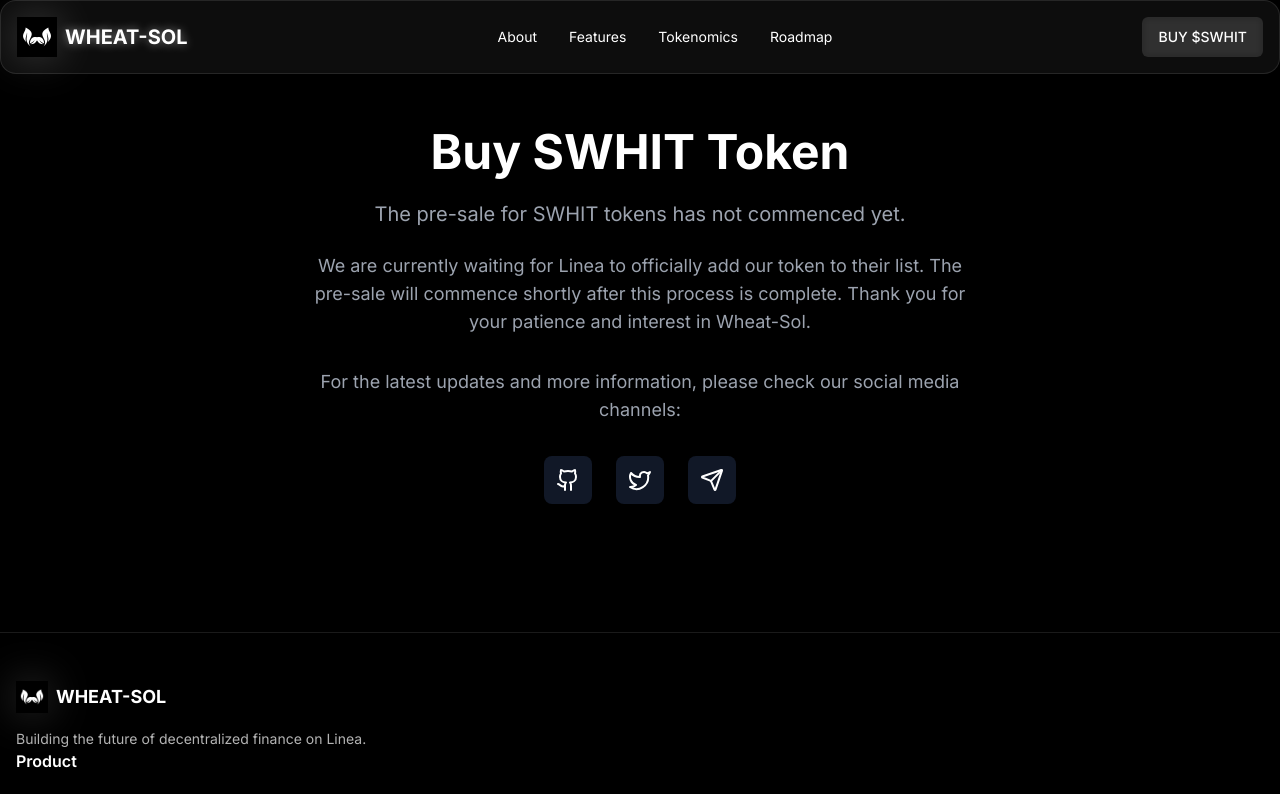
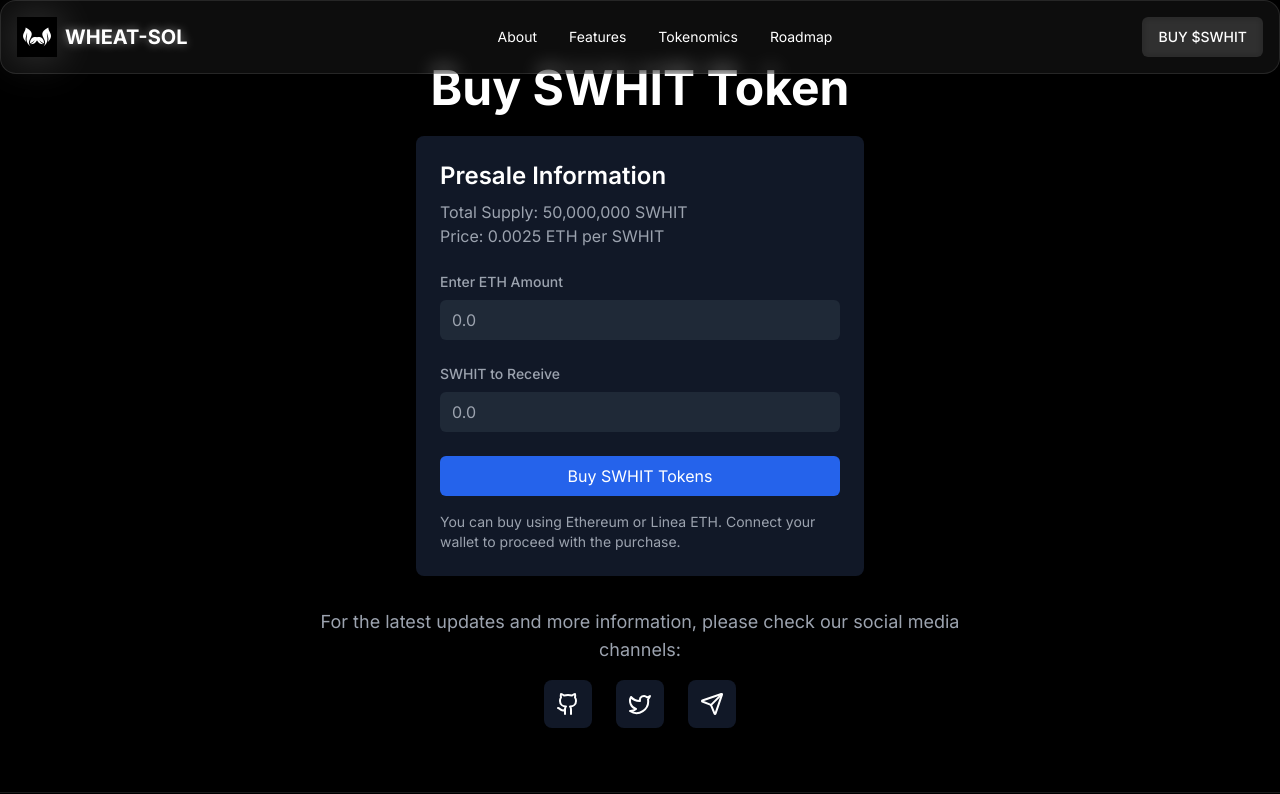
Before and after one commit to wheat-eco/page, a Next.js app in the folder swhit/: page /buy in a window 1280 px wide. Shown: the top 794 px of the page. Built offline with nearby package versions, Linux system fonts and the light colour scheme.

Commit message:
Update page.tsx

```diff
--- a/swhit/app/buy/page.tsx
+++ b/swhit/app/buy/page.tsx
@@ -1,26 +1,75 @@
 'use client'
 
+import { useState } from 'react'
 import { NavBar } from "@/components/nav-bar"
 import { Footer } from "@/components/footer"
 import { Github, Twitter, Send } from 'lucide-react'
 import Link from "next/link"
 
 export default function BuyPage() {
+  const [ethAmount, setEthAmount] = useState('')
+  const [swhitAmount, setSwhitAmount] = useState('')
+
+  const handleEthChange = (e: React.ChangeEvent<HTMLInputElement>) => {
+    const value = e.target.value
+    setEthAmount(value)
+    setSwhitAmount((parseFloat(value) / 0.0025).toString())
+  }
+
+  const handleSwhitChange = (e: React.ChangeEvent<HTMLInputElement>) => {
+    const value = e.target.value
+    setSwhitAmount(value)
+    setEthAmount((parseFloat(value) * 0.0025).toString())
+  }
+
   return (
     <div className="min-h-screen bg-black">
       <NavBar />
-      <main className="flex flex-col items-center justify-center flex-1 px-4 py-32">
+      <main className="flex flex-col items-center justify-center flex-1 px-4 py-16">
         <h1 className="text-4xl md:text-5xl font-bold text-center text-white mb-6">
           Buy SWHIT Token
         </h1>
-        <div className="max-w-2xl text-center">
-          <p className="text-xl text-gray-400 mb-6">
-            The pre-sale for SWHIT tokens has not commenced yet.
+        <div className="w-full max-w-md bg-gray-900 p-6 rounded-lg shadow-lg">
+          <div className="mb-6">
+            <h2 className="text-2xl font-semibold text-white mb-2">Presale Information</h2>
+            <p className="text-gray-400">Total Supply: 50,000,000 SWHIT</p>
+            <p className="text-gray-400">Price: 0.0025 ETH per SWHIT</p>
+          </div>
+          <div className="mb-6">
+            <label htmlFor="eth-amount" className="block text-sm font-medium text-gray-400 mb-2">
+              Enter ETH Amount
+            </label>
+            <input
+              type="number"
+              id="eth-amount"
+              className="w-full px-3 py-2 bg-gray-800 text-white rounded-md focus:outline-none focus:ring-2 focus:ring-blue-500"
+              value={ethAmount}
+              onChange={handleEthChange}
+              placeholder="0.0"
+            />
+          </div>
+          <div className="mb-6">
+            <label htmlFor="swhit-amount" className="block text-sm font-medium text-gray-400 mb-2">
+              SWHIT to Receive
+            </label>
+            <input
+              type="number"
+              id="swhit-amount"
+              className="w-full px-3 py-2 bg-gray-800 text-white rounded-md focus:outline-none focus:ring-2 focus:ring-blue-500"
+              value={swhitAmount}
+              onChange={handleSwhitChange}
+              placeholder="0.0"
+            />
+          </div>
+          <button className="w-full bg-blue-600 text-white py-2 px-4 rounded-md hover:bg-blue-700 transition-colors">
+            Buy SWHIT Tokens
+          </button>
+          <p className="text-sm text-gray-400 mt-4">
+            You can buy using Ethereum or Linea ETH. Connect your wallet to proceed with the purchase.
           </p>
-          <p className="text-lg text-gray-400 mb-8">
-            We are currently waiting for Linea to officially add our token to their list. The pre-sale will commence shortly after this process is complete. Thank you for your patience and interest in Wheat-Sol.
-          </p>
-          <p className="text-lg text-gray-400 mb-8">
+        </div>
+        <div className="max-w-2xl text-center mt-8">
+          <p className="text-lg text-gray-400 mb-4">
             For the latest updates and more information, please check our social media channels:
           </p>
         </div>
```
